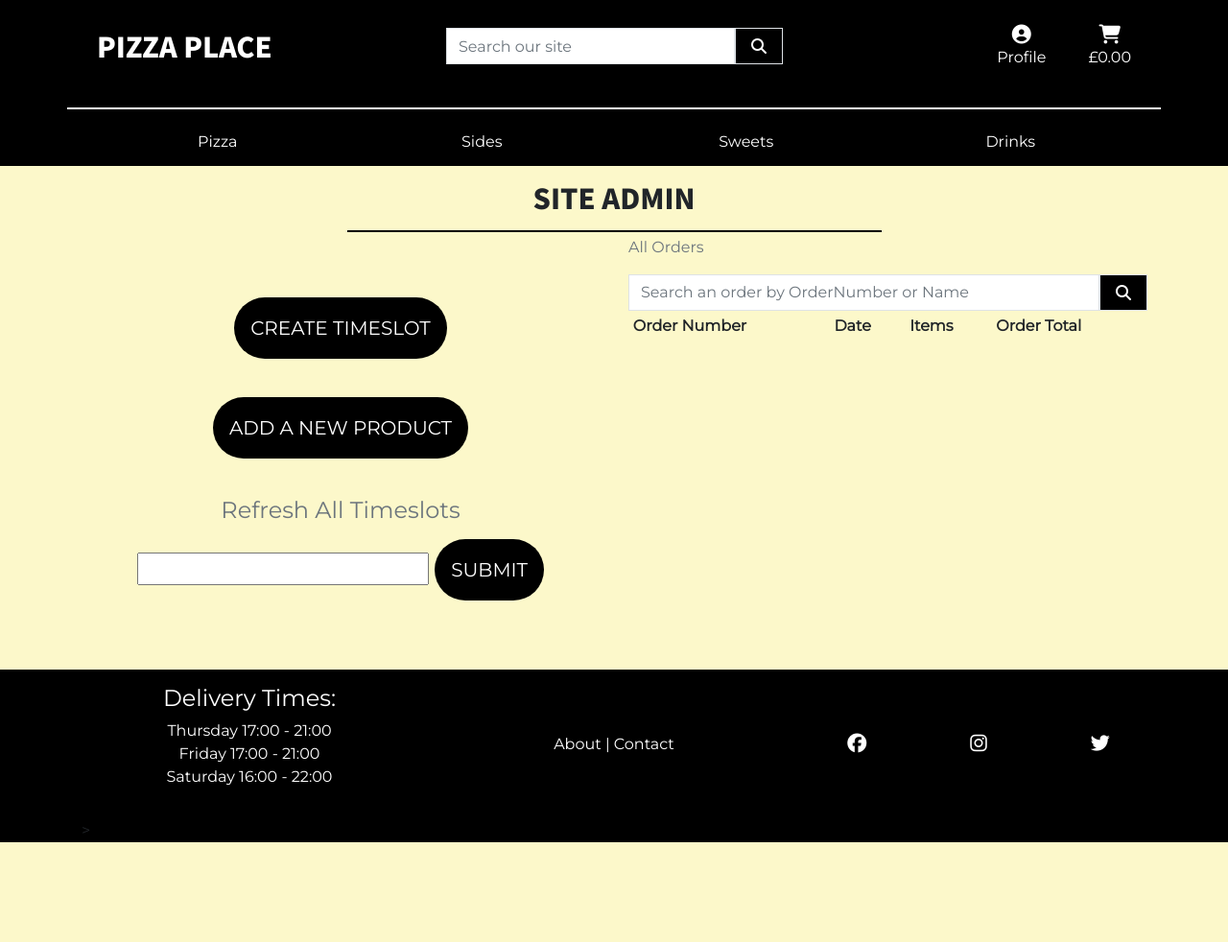
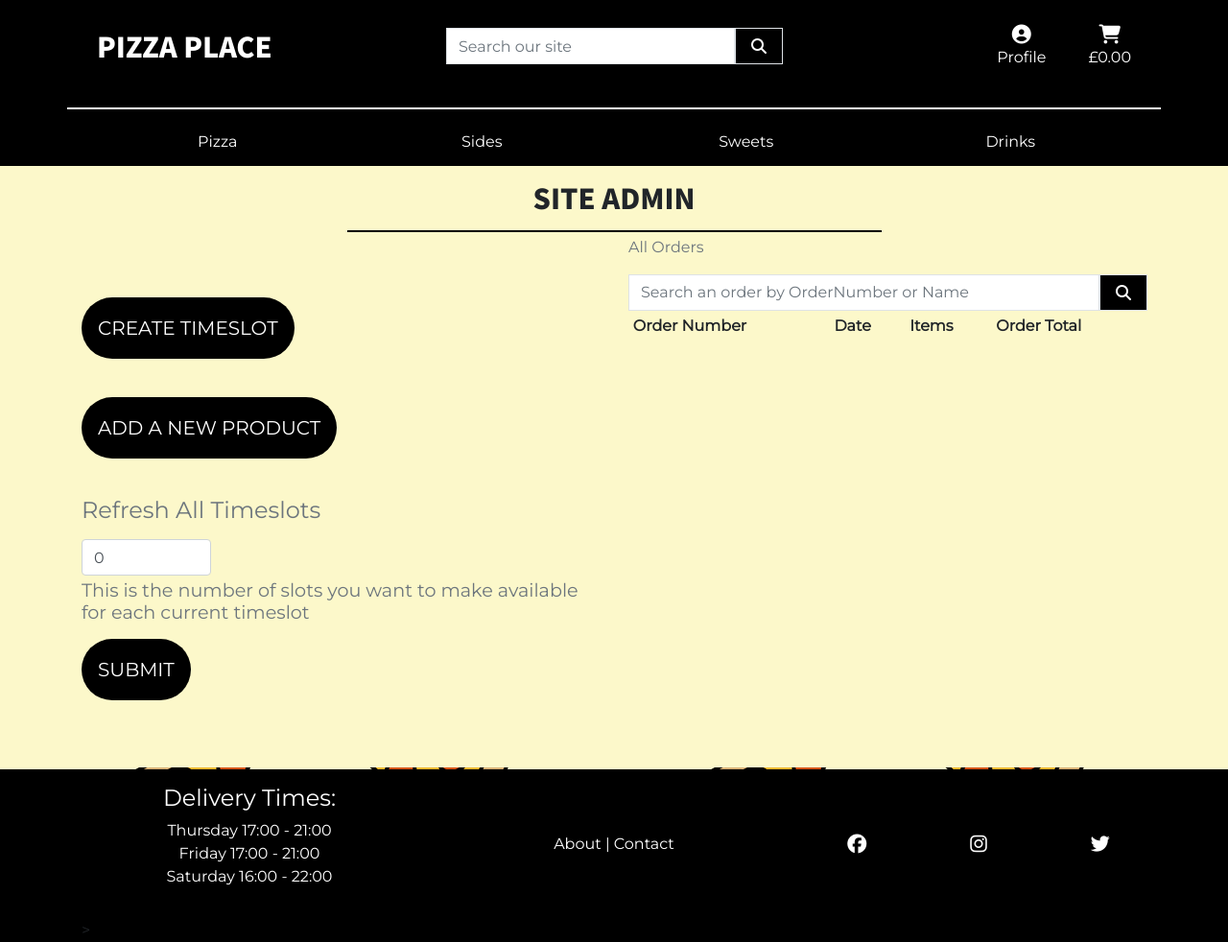
Before and after one commit to markj0hnst0n/pizza-delivery-place, a Django app: page /profile/admin/ in a window 1280 px wide. Shown: the whole page at 96% size. Before the commit the page ends 878 px from the top, so only its background shows below. Run offline with Django 3.2, Linux system fonts and the light colour scheme; the visitor is signed in with stand-in values (Sample User, id 1); data that the repository does not hold is empty; some libraries are stand-ins or nearby versions.

Commit message:
form validation added to backend and front end for available slots

```diff
--- a/profiles/templates/profiles/admin.html
+++ b/profiles/templates/profiles/admin.html
@@ -22,7 +22,7 @@
         </div>
     </div>
     <div class="row">
-        <div class="col-12 col-lg-6 py-5 text-center">
+        <div class="col-12 col-lg-6 py-5 text-left">
             <h4 class="py-3">
                 <a href="{% url 'create_timeslot' %}" class="deals-button text-white nav-color btn btn-lg rounded-pill text-uppercase py-3">
                 Create Timeslot
@@ -37,8 +37,14 @@
                 <p class="text-muted">Refresh All Timeslots</p>
                 <form action="{% url 'timeslot_refresh' %}" method="POST">
                     {% csrf_token %}
-                    <input type="number" name="slot_num">
-                    <button type="submit" class="deals-button text-white nav-color btn btn-lg rounded-pill text-uppercase py-3">Submit</button>
+                    <div class="form-group ">
+                        <input type="number" class="form-control w-25 my-auto" id="slot_num"
+                        name="slot_num" aria-describedby="emailHelp" placeholder="0"
+                        value="0" min="0" max="10">
+                        <small id="slot_num" class="form-text text-muted">This is the number of slots you want to make available for each current timeslot</small>
+                      </div>
+                    <button type="submit"
+                    class="deals-button text-white nav-color btn btn-lg rounded-pill text-uppercase py-3">Submit</button>
                 </form>
             </h4>
         </div>
--- a/timeslot/admin.py
+++ b/timeslot/admin.py
@@ -21,4 +21,3 @@ class TimeAdmin(admin.ModelAdmin):
     ordering = ('id',)
 
 admin.site.register(Day, TimeslotAdmin)
-admin.site.register(Timeslot)
```
Also changed, not shown: timeslot/models.py (+7 -4 lines), timeslot/migrations/0010_auto_20210316_1527.py (added).
